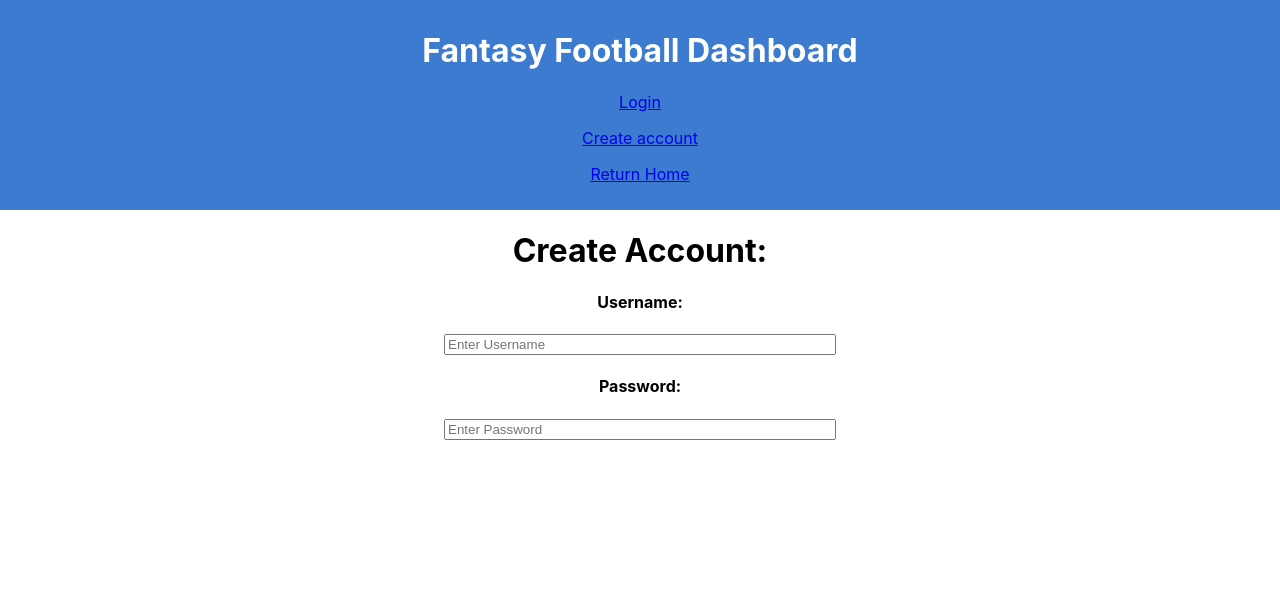
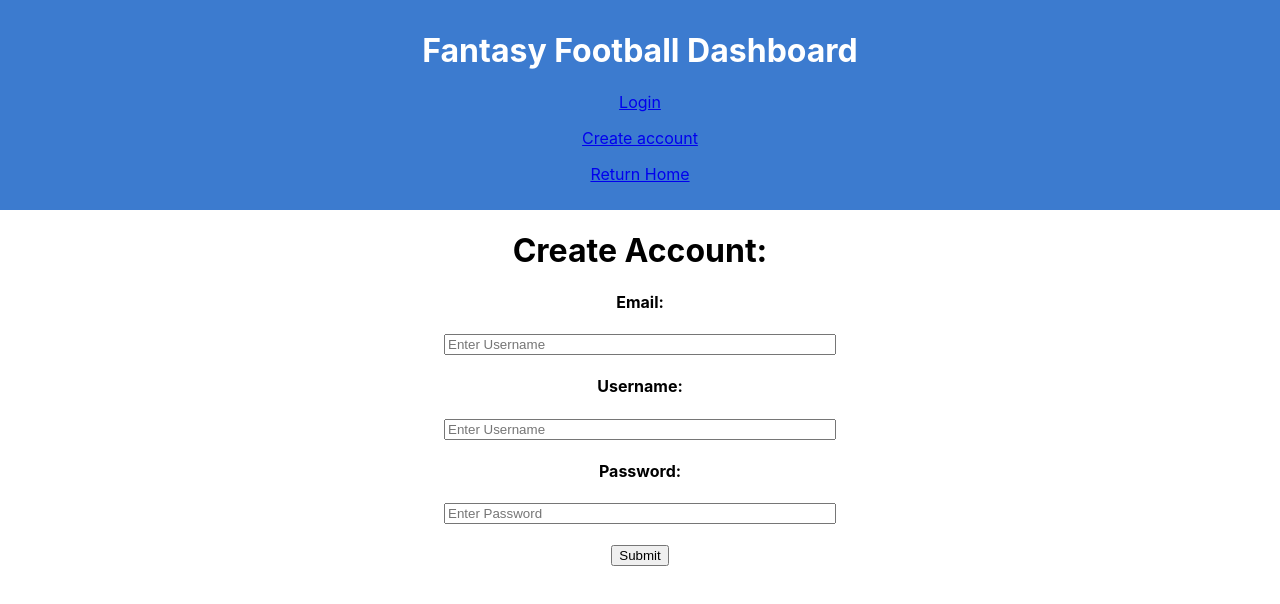
Before and after one commit to joeyjpowers/fantasy_football_fullstack, a React (Create React App) app in the folder fantasy_football_dashboard/: page /createAccount in a window 1280 px wide. Shown: the top 604 px of the page. Built offline with nearby package versions, Linux system fonts and the light colour scheme.

Commit message:
Added submit button and email field to create account

```diff
--- a/fantasy_football_dashboard/src/components/pages/CreateAccount.js
+++ b/fantasy_football_dashboard/src/components/pages/CreateAccount.js
@@ -7,14 +7,22 @@ export default class CreateAccount extends Component {
                 <h1>Create Account:</h1>
                 <form>
                     <label>
+                        <h4>Email: </h4>
+                        <input type="email" placeholder="Enter Username" name="email" style={{ width:'30%'}} required />
+                    </label>
+                    <label>
                         <h4>Username: </h4>
                         <input type="text" placeholder="Enter Username" name="username" style={{ width:'30%' }} required />
                     </label>
                     <label>
                         <h4>Password: </h4>
-                        <input type="password" placeholder="Enter Password" name="password" style={{ width: '30%' }} required />
+                        <input type="password" placeholder="Enter Password" name="password" style={{ width:'30%' }} required />
                     </label>
+                    <br/>
+                    <br/>
+                    <input type="submit" value="Submit" />
                 </form>
+
 
             </div>
         )
```
